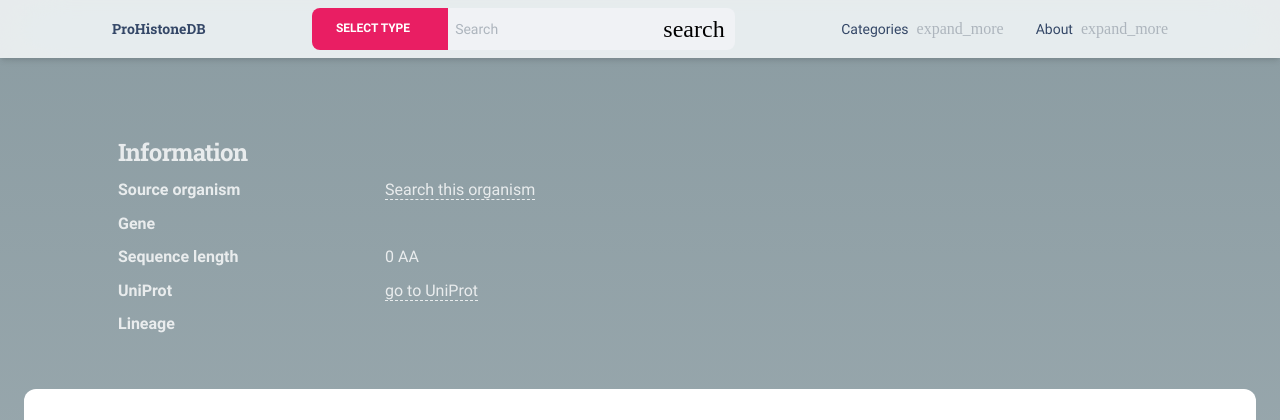
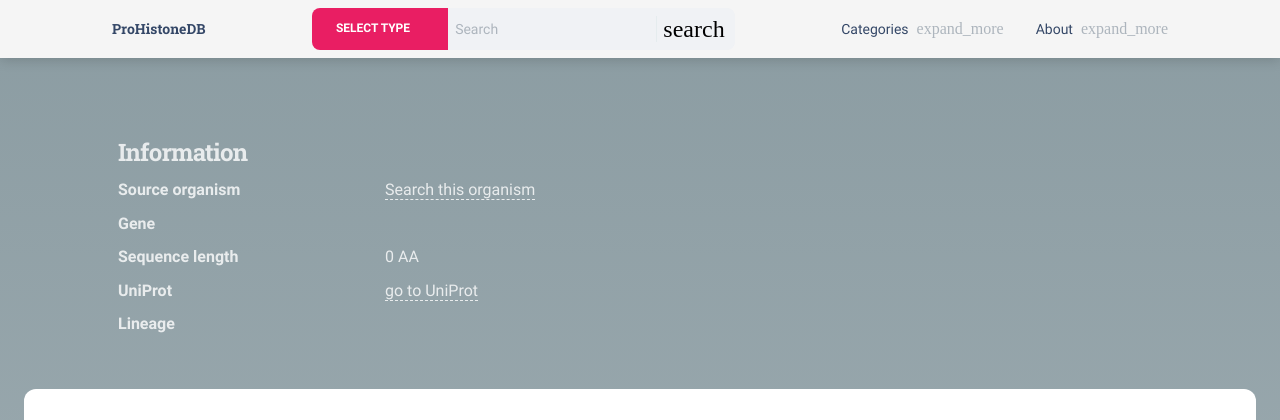
Before and after one commit to Chromatin-Organization/prohistonedb, a Python web app: template prohistonedb/templates/pages/entry.html.j2 in a window 1280 px wide. Shown: the top 420 px of the page. Run offline with Jinja, Linux system fonts and the light colour scheme; the template is opened without the code that fills it, so the values that code supplies are empty; some libraries are stand-ins or nearby versions; some web fonts are replaced.

Commit message:
Removed navbar blur effect
Fixes offcanvas menu issues

```diff
--- a/prohistonedb/static/assets/scss/material-kit/custom/_styles.scss
+++ b/prohistonedb/static/assets/scss/material-kit/custom/_styles.scss
@@ -22,6 +22,10 @@ h3 {
 .lead {
     font-size: $font-size-lg;
 }
+
+/* simulate nav blur class color */
+.navbar { background-color: #f5f5f5 }
+//.navbar input[name=q] { background-color: $gray-200 !important }
 
 /* a more recognisable font for branding */
 .navbar .navbar-brand,
@@ -114,7 +118,7 @@ h3 {
     padding-bottom: 0;
 }
 .btn-close {
-    color: $font-color;
+    color: $headings-color;
     background-image: none;
 
     &:hover,
@@ -122,7 +126,7 @@ h3 {
         &:active:focus,
         &:active:hover {
             box-shadow: none;
-            color: $headings-color;
+            color: $primary;
     }
 }
 /* offcanvas-backdrop blur clashes with navbar blur class */
@@ -200,6 +204,10 @@ h3 {
 /* align search icon (submit button) */
 form[name=search] .input-group-text {
     padding-top: .5rem;
+
+    button[type=submit] {
+        border-left: 1px solid #e5ecee !important;
+    }
 }
 
 
--- a/prohistonedb/templates/includes/navigation.html.j2
+++ b/prohistonedb/templates/includes/navigation.html.j2
@@ -3,7 +3,7 @@
   <div class="row">
     <div class="col-12">
       <nav
-        class="navbar navbar-expand-xl blur border-radius-xl top-0 mt-4 z-index-fixed shadow position-absolute my-3 py-2 start-0 end-0 mx-4">
+        class="navbar navbar-expand-xl border-radius-xl top-0 mt-4 z-index-fixed position-absolute my-3 py-2 start-0 end-0 mx-4">
         <div class="container-fluid px-0">
           <a class="navbar-brand font-weight-bolder ms-sm-3" href="/">{{siteName}}</a>
 
--- a/prohistonedb/templates/includes/navigation_search.html.j2
+++ b/prohistonedb/templates/includes/navigation_search.html.j2
@@ -3,7 +3,7 @@
 <div class="position-sticky z-index-sticky top-0">
   <div class="row">
     <nav
-      class="navbar navbar-expand-xl top-0 z-index-fixed blur shadow position-absolute px-7 py-2 start-0 end-0">
+      class="navbar navbar-expand-xl top-0 z-index-fixed position-absolute px-7 py-2 start-0 end-0">
       <div class="container-fluid px-0">
         <a class="navbar-brand font-weight-bolder ms-sm-3 d-none d-md-block" href="/">
           {{siteName}}
--- a/prohistonedb/templates/includes/search_form.html.j2
+++ b/prohistonedb/templates/includes/search_form.html.j2
@@ -14,7 +14,8 @@
         </div>
         <input type="text" class="form-control bg-light ps-2" name="q" placeholder="Search" maxlength="40" />
         <span class="input-group-text pe-1" style="z-index: 9">
-            <button input type="submit" class="border-0 bg-transparent material-icons-round">search</button>
+            {# <button class="border-0 bg-transparent material-icons-round">clear</button> #}
+            <button type="submit" class="border-0 bg-transparent material-icons-round">search</button>
         </span>
         {% include 'includes/search_hidden.html.j2' %}
     </div>
--- a/prohistonedb/templates/layouts/base.html.j2
+++ b/prohistonedb/templates/layouts/base.html.j2
@@ -57,32 +57,13 @@
       });
     });
 
-    // offcanvas menu has issues with blur class of parent nav element
-    // blur causes offcanvas to have a height eq. to nav height
-    const navBar = document.querySelector(".navbar");
-    const navToggle = document.querySelector(".navbar-toggler");
-    const navBarNav = document.querySelector(".navbar-nav");
     const offCanvas = document.querySelector(".offcanvas");
     const offCanvasClose = document.querySelector(".offcanvas .btn-close");
 
     // offcanvas close button closes dropdown menu; should hide offcanvas
     offCanvasClose.addEventListener("click", e => {
       const openedCanvas = bootstrap.Offcanvas.getInstance(offCanvas);
-      //navBarNav.classList.add("d-none");
       openedCanvas.hide();
-      // adding back the blur class causes an ugly closing animation
-      navBar.classList.add("blur");
-    });
-    navToggle.addEventListener("click", e => {
-      navBar.classList.remove("blur");
-      //navBarNav.classList.remove("d-none");
-    });
-    // offcanvas-backdrop is a dynamically generated element
-    document.addEventListener("click", e => {
-      if (e.target.classList.contains("offcanvas-backdrop")) {
-        //navBarNav.classList.remove("d-none");
-        navBar.classList.add("blur");
-      }
     });
   </script>
 
```
Also changed, not shown: prohistonedb/static/assets/css/material-kit.css.
